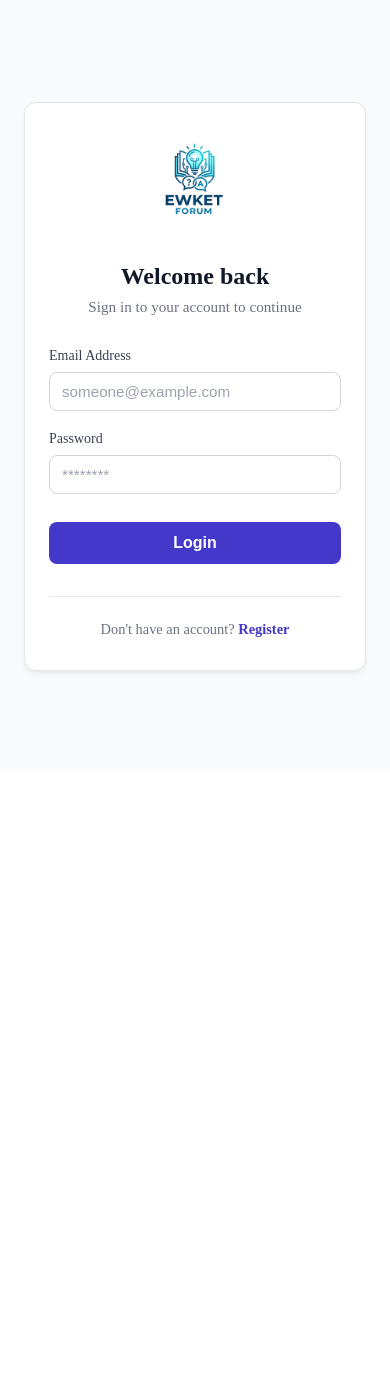
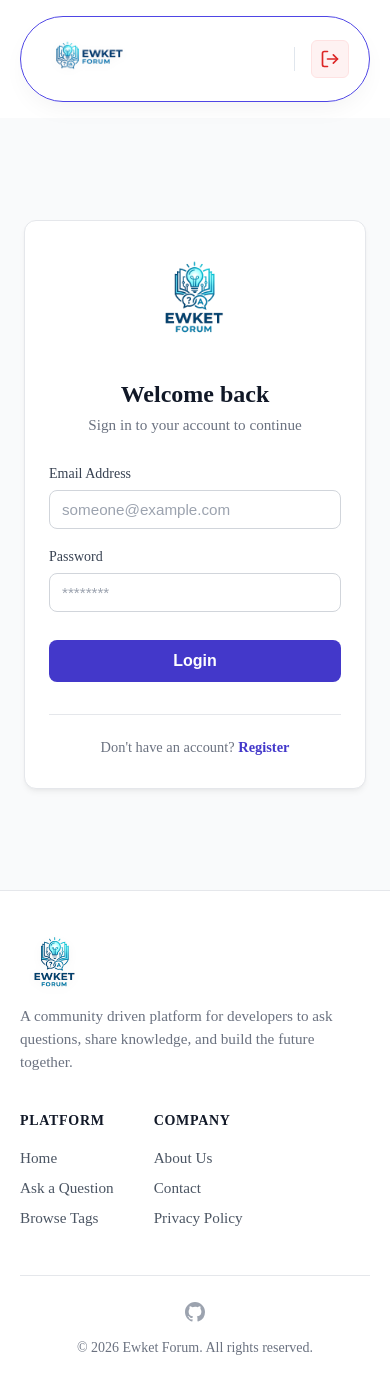
Before and after one commit to surafel1624/Ewket-Forum, a React (Vite) app in the folder client/: page /login in a window 390 px wide. Before the commit the page ends 844 px from the top, so only its background shows below. Built offline with nearby package versions, Linux system fonts and the light colour scheme.

Commit message:
Implement global responsive footer and update App root layout to push footer to bottom

```diff
--- a/client/src/App.jsx
+++ b/client/src/App.jsx
@@ -7,6 +7,8 @@ import axios from "./API/axios";
 import Ask from "./pages/ask/Ask";
 import AllQuestion from "./components/Question/AllQuestion";
 import Question from "./components/Question/Question";
+import Footer from "./components/Footer/Footer";
+import Header from "./components/Header/Header";
 
 export const AppState = createContext();
 
@@ -38,6 +40,9 @@ function App() {
 
   return (
     <AppState.Provider value={{user, setUser, userCheck}}>
+    <div style={{ display: 'flex', flexDirection: 'column', minHeight: '100vh' }}>
+      <Header />
+      <main>
         <Routes>
           <Route path="/" element={<Home />} />
           <Route path="/login" element={<Login />} />
@@ -46,6 +51,9 @@ function App() {
           <Route path="/question" element={<AllQuestion />} />
           <Route path="/question/:questionid" element={<Question />} />
         </Routes>
+      </main>
+      <Footer />
+    </div>
     </AppState.Provider>
   )
 }
--- /dev/null
+++ b/client/src/components/Footer/Footer.jsx
@@ -0,0 +1,46 @@
+import React from 'react';
+import { Link } from 'react-router-dom';
+import classes from './Footer.module.css';
+import Ewket_Forum from '../../assets/ewket_forum_logo.png';
+
+function Footer() {
+    const currentYear = new Date().getFullYear();
+  return (
+    <footer className={classes.footer}>
+        <div className={classes.container}>
+            <div className={classes.topSection}>
+                <div className={classes.brandCol}>
+                    <img src={Ewket_Forum} alt="Ewket Forum Logo" className={classes.logo} />
+                    <p className={classes.description}>A community driven platform for developers to ask questions, share knowledge, and build the future together.</p>
+                </div>
+                <div className={classes.linksGrid}>
+                    <div className={classes.linkGroup}>
+                        <h3 className={classes.groupTitle}>Platform</h3>
+                        <Link to="/" className={classes.link}>Home</Link>
+                        <Link to="/ask" className={classes.link}>Ask a Question</Link>
+                        <Link to="/tags" className={classes.link}>Browse Tags</Link>
+                    </div>
+                    <div className={classes.linkGroup}>
+                        <h3 className={classes.groupTitle}>Company</h3>
+                        <Link to="/about" className={classes.link}>About Us</Link>
+                        <Link to="/contact" className={classes.link}>Contact</Link>
+                        <Link to="/privacy" className={classes.link}>Privacy Policy</Link>
+                    </div>
+                </div>
+            </div>
+            <div className={classes.bottomSection}>
+                <p className={classes.copyright}>&copy; {currentYear} Ewket Forum. All rights reserved.</p>
+                <div className={classes.socialLinks}>
+                    <a href="https://github.com/surafel1624" target='_blank' className={classes.socialIcon}>
+                        <svg fill="currentColor" viewBox="0 0 24 24">
+                            <path fillRule="evenodd" d="M12 2C6.477 2 2 6.484 2 12.017c0 4.425 2.865 8.18 6.839 9.504.5.092.682-.217.682-.483 0-.237-.008-.868-.013-1.703-2.782.605-3.369-1.343-3.369-1.343-.454-1.158-1.11-1.466-1.11-1.466-.908-.62.069-.608.069-.608 1.003.07 1.531 1.032 1.531 1.032.892 1.53 2.341 1.088 2.91.832.092-.647.35-1.088.636-1.338-2.22-.253-4.555-1.113-4.555-4.951 0-1.093.39-1.988 1.029-2.688-.103-.253-.446-1.272.098-2.65 0 0 .84-.27 2.75 1.026A9.564 9.564 0 0112 6.844c.85.004 1.705.115 2.504.337 1.909-1.296 2.747-1.027 2.747-1.027.546 1.379.202 2.398.1 2.651.64.7 1.028 1.595 1.028 2.688 0 3.848-2.339 4.695-4.566 4.943.359.309.678.92.678 1.855 0 1.338-.012 2.419-.012 2.747 0 .268.18.58.688.482A10.019 10.019 0 0022 12.017C22 6.484 17.522 2 12 2z" clipRule="evenodd" />
+                        </svg>
+                    </a>
+                </div>
+            </div>
+        </div>
+    </footer>
+  )
+}
+
+export default Footer
--- /dev/null
+++ b/client/src/components/Footer/Footer.module.css
@@ -0,0 +1,126 @@
+.footer {
+  background-color: #ffffff;
+  border-top: 1px solid #e5e7eb;
+  padding: 64px 24px 24px 24px;
+  margin-top: auto;
+}
+
+.container {
+  max-width: 1200px;
+  margin: 0 auto;
+  display: flex;
+  flex-direction: column;
+  gap: 48px;
+}
+
+.topSection {
+  display: flex;
+  justify-content: space-between;
+  gap: 40px;
+  flex-wrap: wrap;
+}
+
+.brandCol {
+  max-width: 320px;
+}
+
+.logo {
+  height: 70px;
+  width: auto;
+  object-fit: contain;
+  transition: transform 0.3s cubic-bezier(0.175, 0.885, 0.32, 1.275);
+  filter: drop-shadow(0 2px 4px rgba(0,0,0,0.05));
+}
+
+.description {
+  font-size: 0.95rem;
+  color: #6b7280;
+  line-height: 1.5;
+  margin: 0;
+}
+
+/* Links Grid */
+.linksGrid {
+  display: flex;
+  gap: 64px;
+  flex-wrap: wrap;
+}
+
+.linkGroup {
+  display: flex;
+  flex-direction: column;
+  gap: 12px;
+}
+
+.groupTitle {
+  font-size: 0.875rem;
+  font-weight: 600;
+  color: #111827;
+  text-transform: uppercase;
+  letter-spacing: 0.05em;
+  margin: 0 0 8px 0;
+}
+
+.link {
+  font-size: 0.95rem;
+  color: #4b5563;
+  text-decoration: none;
+  transition: color 0.2s ease;
+}
+
+.link:hover {
+  color: #4f46e5;
+}
+
+.bottomSection {
+  display: flex;
+  justify-content: space-between;
+  align-items: center;
+  padding-top: 24px;
+  border-top: 1px solid #e5e7eb;
+  flex-wrap: wrap;
+  gap: 16px;
+}
+
+.copyright {
+  font-size: 0.875rem;
+  color: #6b7280;
+  margin: 0;
+}
+
+.socialLinks {
+  display: flex;
+  gap: 16px;
+}
+
+.socialIcon {
+  color: #9ca3af;
+  width: 24px;
+  height: 24px;
+  transition: color 0.2s ease;
+}
+
+.socialIcon:hover {
+  color: #4f46e5;
+}
+
+@media (max-width: 768px) {
+  .topSection {
+    flex-direction: column;
+  }
+
+  .linksGrid {
+    gap: 40px;
+  }
+}
+
+@media (max-width: 480px) {
+  .footer {
+    padding: 40px 20px 20px 20px;
+  }
+
+  .bottomSection {
+    flex-direction: column-reverse;
+    text-align: center;
+  }
+}
--- a/client/src/components/Question/Question.jsx
+++ b/client/src/components/Question/Question.jsx
@@ -4,6 +4,7 @@ import { useNavigate, useParams } from 'react-router-dom';
 import { AppState } from '../../App';
 import axios from '../../API/axios';
 import Header from '../Header/Header';
+import Footer from '../Footer/Footer';
 
 function Question() {
   const {questionid} = useParams();
@@ -83,7 +84,6 @@ function Question() {
   }
   return (
   <>
-    <Header />
     <div className={classes.detailContainer}>
       <article className={classes.maniQuestionCard}>
         <div className={classes.questionHeader}>
--- a/client/src/pages/ask/Ask.jsx
+++ b/client/src/pages/ask/Ask.jsx
@@ -4,6 +4,7 @@ import { useNavigate } from 'react-router-dom';
 import axios from '../../API/axios';
 import classes from './Ask.module.css';
 import Header from '../../components/Header/Header';
+import Footer from '../../components/Footer/Footer';
 
 function Ask() {
   const {user, userCheck} = useContext(AppState);
@@ -62,7 +63,6 @@ function Ask() {
   }
   return (
     <>
-      <Header />
       <div className={classes.container}>
         <div className={classes.tipsCard}>
           <h3>Steps to write a good question.</h3>
--- a/client/src/pages/home/Home.jsx
+++ b/client/src/pages/home/Home.jsx
@@ -4,6 +4,7 @@ import Header from '../../components/Header/Header';
 import { Link, useLocation, useNavigate } from 'react-router-dom';
 import AllQuestion from '../../components/Question/AllQuestion';
 import classes from './Home.module.css';
+import Footer from '../../components/Footer/Footer';
 
 function Home() {
   const {user} = useContext(AppState);
@@ -28,7 +29,6 @@ function Home() {
   }, [user, navigate, location]);
   return (
     <>
-      <Header />
       <div className={classes.container}>
         <div className={classes.welcomeRow}>
           <div className={classes.welcomeText}>
```
Lines whose indentation alone changed are shown as unchanged.
